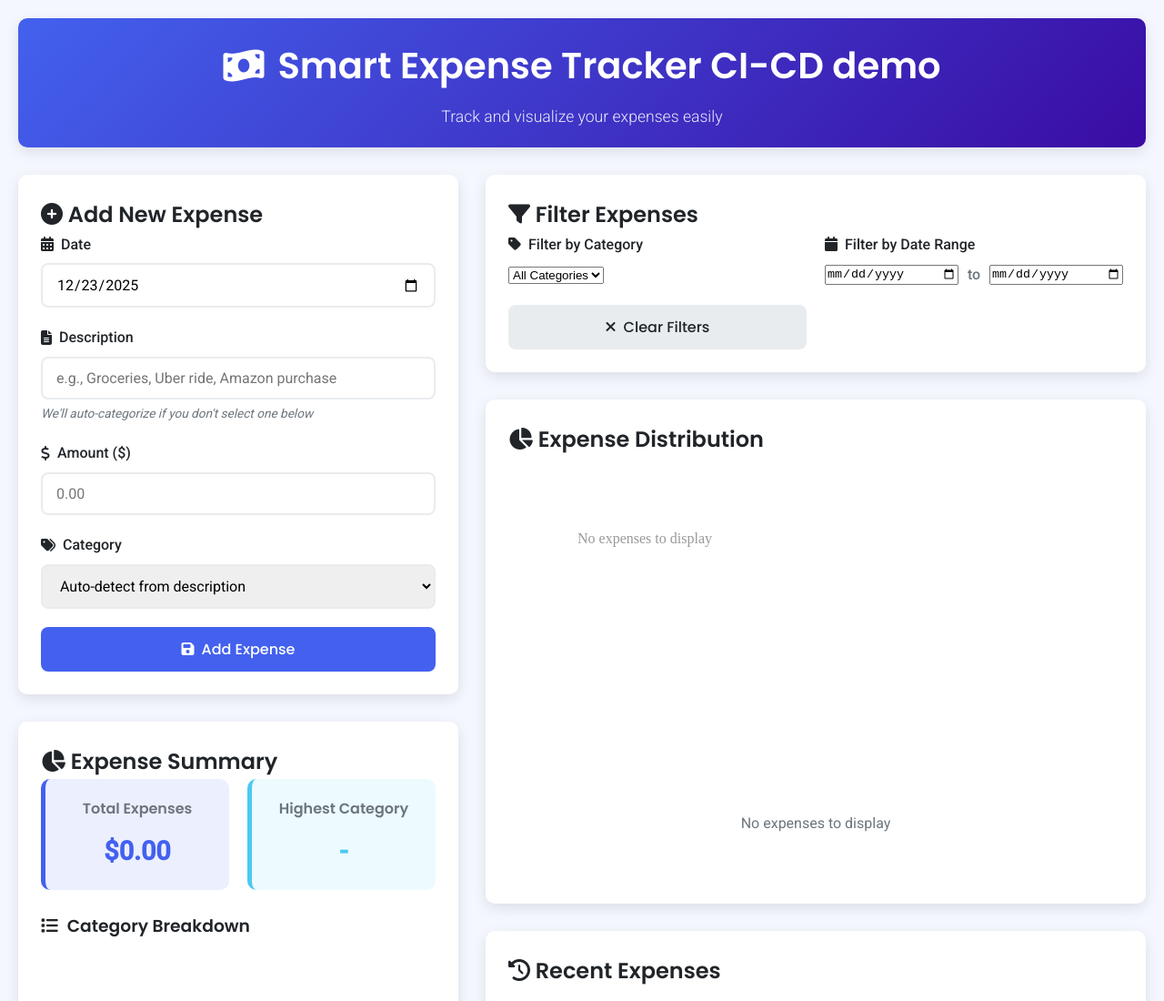
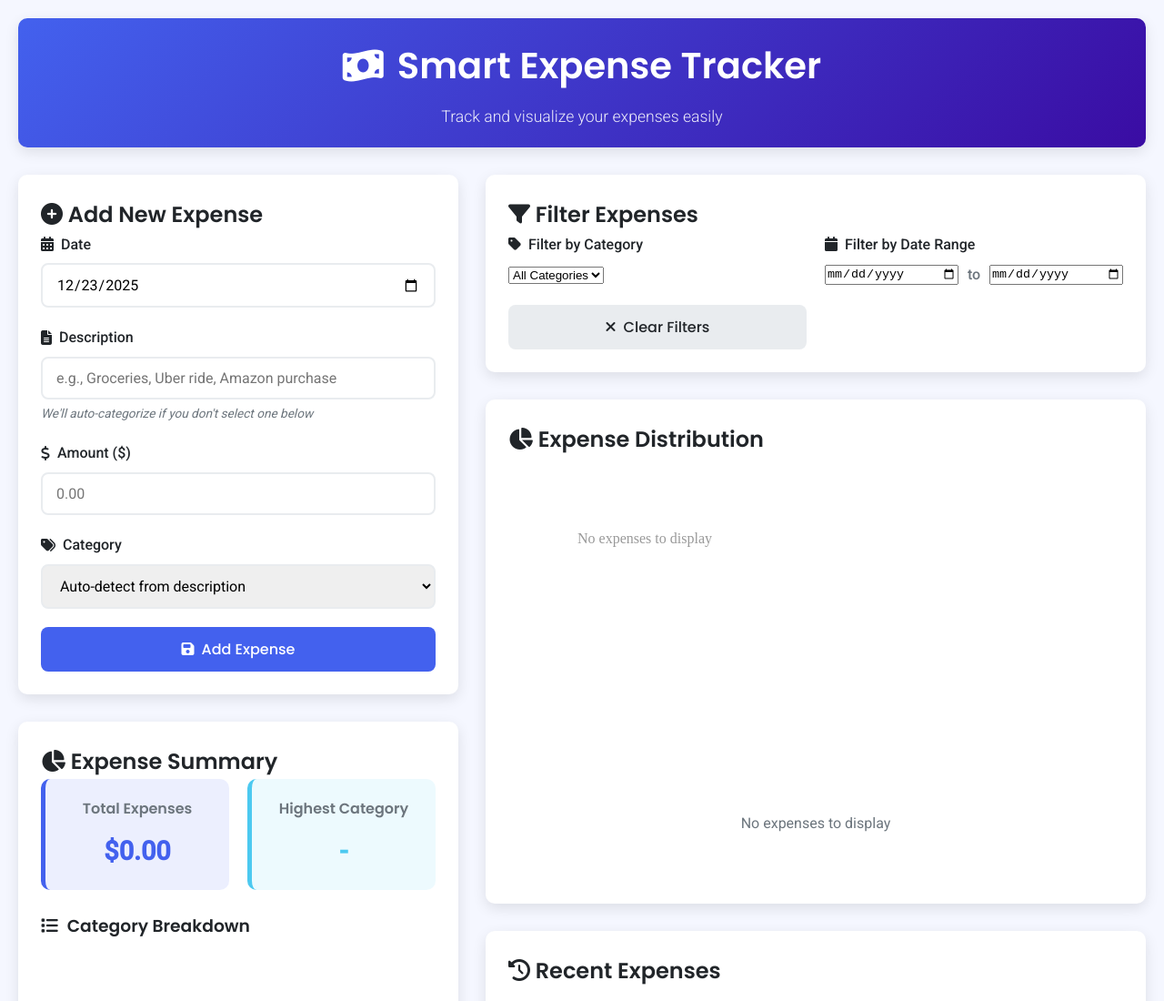
Before and after one commit to Dheeraj-Kapuganti/smart-expense-tracker, a plain HTML site: page index.html in a window 1280 px wide. Shown: the top 1100 px of the page at 91% size. Drawn offline with nearby package versions, Linux system fonts and the light colour scheme.

Commit message:
CI/CD test change

```diff
--- a/index.html
+++ b/index.html
@@ -12,7 +12,7 @@
 <body>
     <div class="container">
         <header class="app-header">
-            <h1><i class="fas fa-money-bill-wave"></i> Smart Expense Tracker CI-CD demo</h1>
+            <h1><i class="fas fa-money-bill-wave"></i> Smart Expense Tracker</h1>
             <p class="subtitle">Track and visualize your expenses easily</p>
         </header>
 
```
